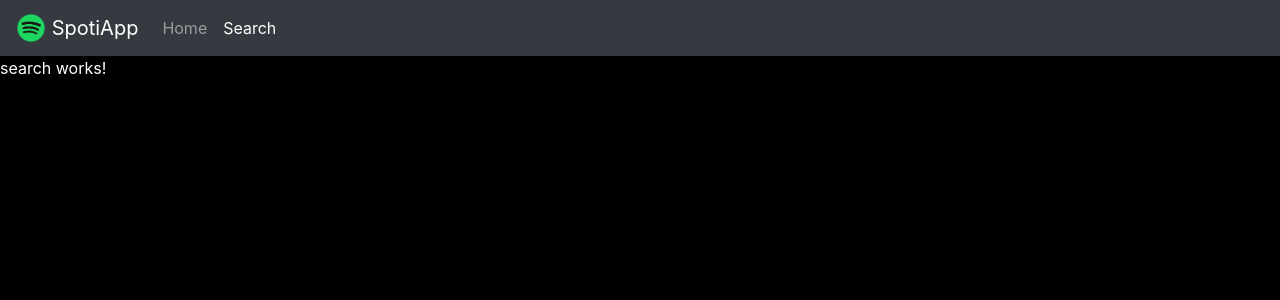
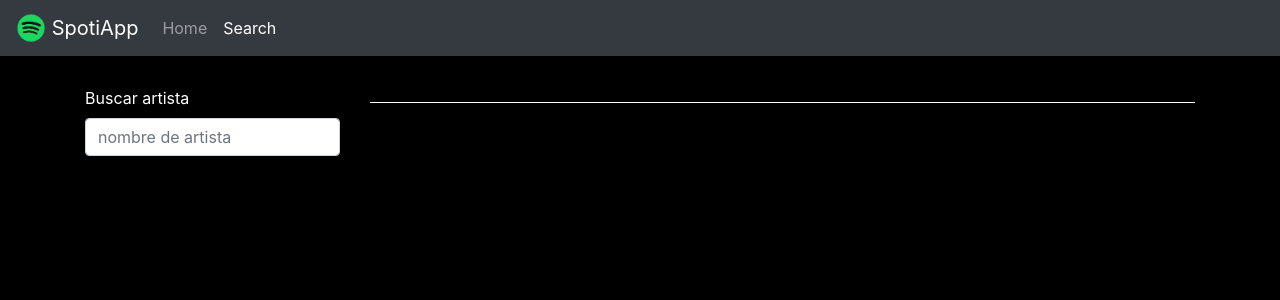
Before and after one commit to SaberhagenMagic/ProyectoSpotify, an Angular app: page /search in a window 1280 px wide. Shown: the top 300 px of the page. Built offline with nearby package versions, Linux system fonts and the light colour scheme; no server answers.

Commit message:
Busqueda, pipe de validacion url imagen y nuevo componente para artista

```diff
--- a/src/app/app.routes.ts
+++ b/src/app/app.routes.ts
@@ -1,10 +1,12 @@
 import { RouterModule, Routes } from '@angular/router';
 import { HomeComponent } from './components/home/home.component';
 import { SearchComponent } from './components/search/search.component';
+import { ArtistComponent } from './components/artist/artist.component';
 
 const app_routes: Routes = [
   { path: 'home', component: HomeComponent },
   { path: 'search', component: SearchComponent },
+  { path: 'artist/:id', component: ArtistComponent },
   { path: '', pathMatch: 'full', redirectTo: 'home' }
 ];
 
--- /dev/null
+++ b/src/app/components/artist/artist.component.html
@@ -0,0 +1,3 @@
+<p>
+  artist works!
+</p>
--- /dev/null
+++ b/src/app/components/artist/artist.component.ts
@@ -0,0 +1,26 @@
+import { Component, OnInit } from '@angular/core';
+import { ActivatedRoute } from '@angular/router';
+import { SpotifyService } from '../../services/spotify.service';
+
+@Component({
+  selector: 'app-artist',
+  templateUrl: './artist.component.html',
+  styles: []
+})
+export class ArtistComponent implements OnInit {
+
+  constructor( private activatedRoute: ActivatedRoute,
+              public _spotify: SpotifyService) { }
+
+  ngOnInit() {
+
+    this.activatedRoute.params
+          .map( params => params['id'] )
+          .subscribe( id => {
+            console.log(id);
+
+          } );
+
+  }
+
+}
--- a/src/app/components/search/search.component.html
+++ b/src/app/components/search/search.component.html
@@ -1,3 +1,33 @@
-<p>
-  search works!
-</p>
+<div class="container top30">
+  <div class="row">
+    <div class="col-md-3">
+      <label>Buscar artista</label>
+      <input type="text"
+            placeholder="nombre de artista"
+            class="form-control"
+            (keyup)="buscaArtista()"
+            [(ngModel)]="termino">
+    </div>
+
+    <div class="col-md-9">
+      <h2 class="text-capitalize">{{ termino }}</h2>
+      <hr>
+
+      <!-- <ul>
+        <li *ngFor="let artista of _spotify.artistas">{{artista.name}}</li>
+      </ul> -->
+      <div class="row">
+
+        <div *ngFor="let artista of _spotify.artistas"
+            class="col-md-3 text-center puntero"
+            [routerLink]="['/artist',artista.id]">
+          <img [src]="artista.images | sinfoto"
+              class="img-thumbnail">
+          <p>{{artista.name}}</p>
+        </div>
+
+      </div>
+
+    </div>
+  </div>
+</div>
--- a/src/app/components/search/search.component.ts
+++ b/src/app/components/search/search.component.ts
@@ -8,11 +8,23 @@ import { SpotifyService } from '../../services/spotify.service';
 })
 export class SearchComponent implements OnInit {
 
-  constructor(public _spotify: SpotifyService) {
-    this._spotify.getArtistas();
-   }
+  termino = '';
+
+  constructor(public _spotify: SpotifyService) { }
 
   ngOnInit() {
   }
 
+  buscaArtista() {
+
+    if (this.termino.length !== 0) {
+
+      this._spotify.getArtistas( this.termino ).subscribe( artistas => {
+        console.log(artistas);
+      });
+
+    }
+
+  }
+
 }
--- /dev/null
+++ b/src/app/pipes/sinfoto.pipe.ts
@@ -0,0 +1,18 @@
+import { Pipe, PipeTransform } from '@angular/core';
+
+@Pipe({
+  name: 'sinfoto'
+})
+export class SinfotoPipe implements PipeTransform {
+
+  transform(urlImage: any[]): any {
+    let noimage = 'assets/img/noimage.png';
+
+    if (!urlImage) {
+      return noimage;
+    }
+
+    return (urlImage.length > 0) ? urlImage[1].url : noimage;
+  }
+
+}
--- a/src/app/services/spotify.service.ts
+++ b/src/app/services/spotify.service.ts
@@ -1,19 +1,27 @@
 import { Injectable } from '@angular/core';
-import { HttpClient } from '@angular/common/http';
+import { HttpClient, HttpHeaders } from '@angular/common/http';
+import 'rxjs/add/operator/map';
 
 @Injectable()
 export class SpotifyService {
+
+  artistas: any[] = [];
 
   constructor(public http: HttpClient) {
     console.log('Servicio listo');
    }
 
-   getArtistas() {
-     let url = 'https://api.spotify.com/v1/search?query=Luis+Miguel&type=artist&offset=0&limit=20';
+   getArtistas(termino: string) {
+     let url = `https://api.spotify.com/v1/search?query=${ termino }&type=artist&offset=0&limit=20`;
 
-     this.http.get(url)
-      .subscribe( result => {
-        console.log(result);
+     let spotiHeaders = new HttpHeaders({
+       'Authorization': 'Bearer BQBGT63fOClYAje5Uhw4cG5MZ0ozVJHKcswJv3A2y5PuLBOoKDPypH21FoxW33IM2bnZR9oWbfmXQkfns2s'
+     });
+
+     return this.http.get(url, { headers: spotiHeaders })
+      .map( (resp: any) => {
+          this.artistas = resp.artists.items;
+          return this.artistas;
       });
 
    }
```
Also changed, not shown: src/app/app.module.ts (+8 -2 lines).
